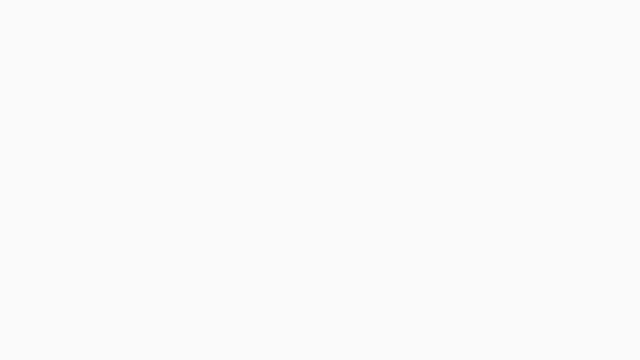
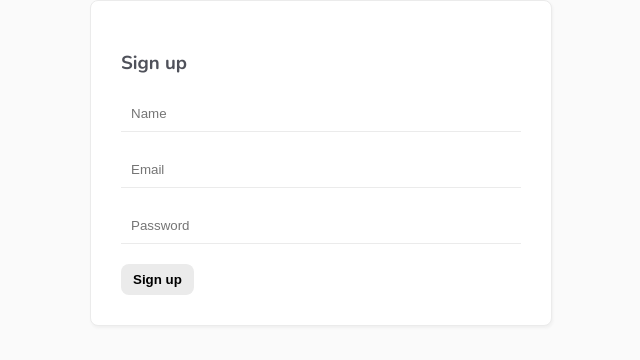
Before and after one commit to Julyme3/music-playlist, a Vue app: page /signup in a window 1280 px wide. Before the commit this address had no page. Shown: the top 360 px of the page, without its empty margins (319-959 px from the left). Built offline with nearby package versions, Linux system fonts and the light colour scheme.

Commit message:
add Signup view

```diff
--- a/src/composables/useSignup.js
+++ b/src/composables/useSignup.js
@@ -1,7 +1,7 @@
 import { ref } from "vue";
 
 // import auth service
-import { projectAuth } from "@/firebase/firebase.config";
+import { projectAuth } from "@/firebase/config";
 
 const error = ref(null);
 const isPending = ref(false);
@@ -31,7 +31,7 @@ const signup = async (email, password, displayName) => {
 };
 
 const useSignup = () => {
-  return { error, signup };
+  return { error, signup, isPending };
 };
 
 export default useSignup;
--- a/src/router/index.js
+++ b/src/router/index.js
@@ -1,6 +1,7 @@
 import { createRouter, createWebHistory } from "vue-router";
 import HomeView from "../views/HomeView.vue";
 import Login from "@/views/auth/Login.vue";
+import Signup from "@/views/auth/Signup.vue";
 
 const router = createRouter({
   history: createWebHistory(import.meta.env.BASE_URL),
@@ -15,6 +16,11 @@ const router = createRouter({
       name: "Login",
       component: Login,
     },
+    {
+      path: "/signup",
+      name: "Signup",
+      component: Signup,
+    },
   ],
 });
 
--- /dev/null
+++ b/src/views/auth/Signup.vue
@@ -0,0 +1,35 @@
+<template>
+  <form @submit.prevent="handleSubmit">
+    <h3>Sign up</h3>
+    <input type="text" placeholder="Name" v-model="displayName" />
+    <input type="email" placeholder="Email" v-model="email" />
+    <input
+      type="password"
+      placeholder="Password"
+      v-model="password"
+      autocomplete
+    />
+    <span v-if="error" class="error">{{ error }}</span>
+    <button class="btn" :disabled="isPending">Sign up</button>
+  </form>
+</template>
+
+<script setup>
+import { ref } from "vue";
+import useSignup from "@/composables/useSignup";
+
+const email = ref("");
+const password = ref("");
+const displayName = ref("");
+const { signup, error, isPending } = useSignup();
+
+const handleSubmit = async () => {
+  await signup(email.value, password.value, displayName.value);
+
+  if (!error.value) {
+    console.log("signed up");
+  }
+};
+</script>
+
+<style scoped></style>
```
